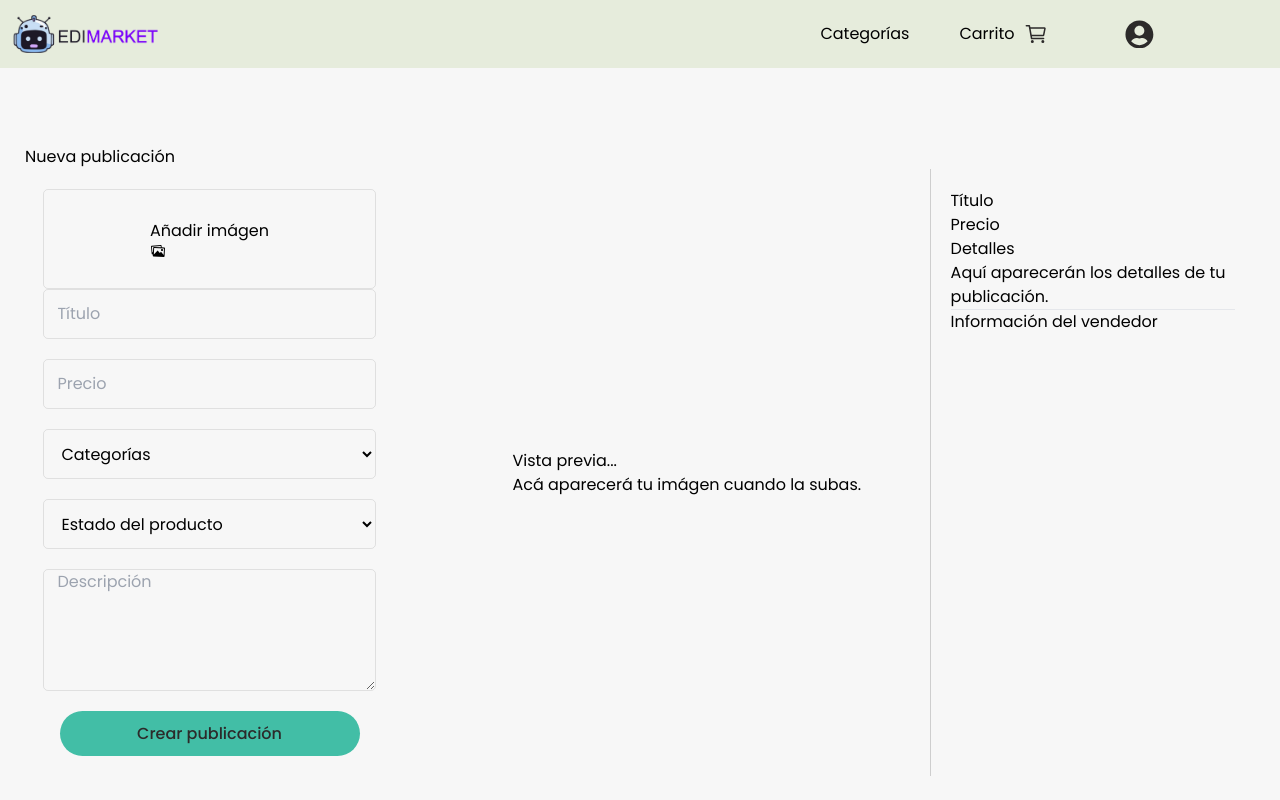
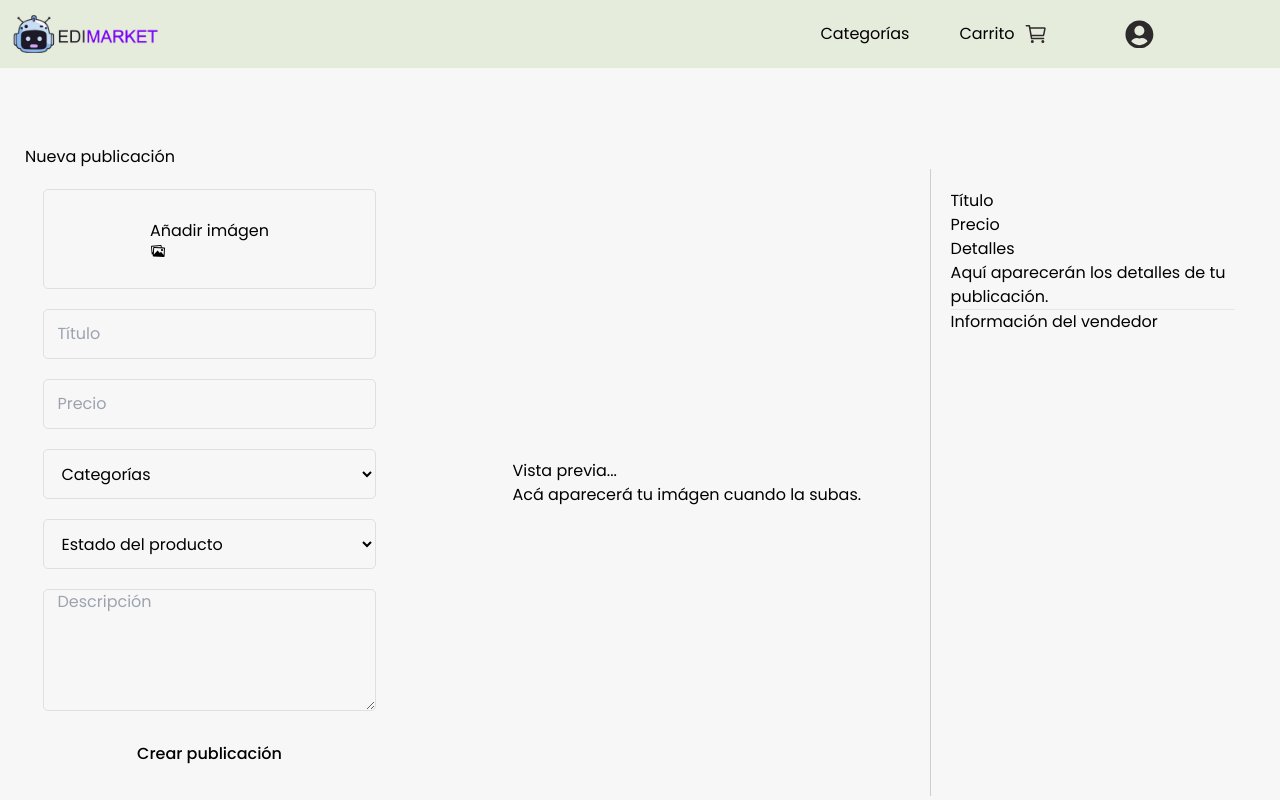
Before and after one commit to SebastianHernandez0/edimarket-2, a React (Vite) app in the folder Frontend/: page /createpost in a window 1280 px wide. Shown: the top 800 px of the page. Built offline with nearby package versions, Linux system fonts and the light colour scheme.

Commit message:
Creando validaciones para crear posts

```diff
--- a/Frontend/src/pages/createPost/CreatePost.jsx
+++ b/Frontend/src/pages/createPost/CreatePost.jsx
@@ -1,21 +1,40 @@
 import "../createPost/createPost.css";
-import { useCallback, useState } from "react";
+import { useCallback, useState, useRef, useEffect } from "react";
 import { useDropzone } from "react-dropzone";
 import { IoMdImages } from "react-icons/io";
 import { GeneralBtn } from "../../components/generalBtn/GeneralBtn";
 
 export function CreatePost() {
+  const inputRefs = {
+    titulo: useRef(null),
+    precio: useRef(null),
+    categorias: useRef(null),
+    estado: useRef(null),
+    descripcion: useRef(null),
+  };
+
+  const [createPostSuccess, setCreatePostSuccess] = useState("");
+
   const [userData, setUserData] = useState({
     titulo: "",
     precio: "",
-    descripcion: "",
     categorias: "",
     estado: "",
+    descripcion: "",
+  });
+
+  const [createPostError, setCreatePostError] = useState({
+    errorTitulo: "",
+    errorPrecio: "",
+    errorCategorias: "",
+    errorEstado: "",
+    errorDescripcion: "",
   });
 
   const onDrop = useCallback((acceptedFiles) => {
     // Do something with the files
   }, []);
+
   const { getRootProps, getInputProps, isDragActive, acceptedFiles } =
     useDropzone({ onDrop });
 
@@ -27,6 +46,83 @@ export function CreatePost() {
     });
   };
 
+  const handlePostSubmit = (e) => {
+    e.preventDefault();
+
+    setCreatePostError({
+      errorTitulo: "",
+      errorPrecio: "",
+      errorCategorias: "",
+      errorEstado: "",
+      errorDescripcion: "",
+    });
+
+    if (userData.titulo.trim() === "") {
+      setCreatePostError((prevErrors) => ({
+        ...prevErrors,
+        errorTitulo: "Pon un título a tu producto.",
+      }));
+    } else if (userData.precio.trim() === "") {
+      setCreatePostError((prevErrors) => ({
+        ...prevErrors,
+        errorPrecio: "Pon un precio a tu producto.",
+      }));
+    } else if (userData.categorias === "") {
+      setCreatePostError((prevErrors) => ({
+        ...prevErrors,
+        errorCategorias: "Selecciona una categoria.",
+      }));
+    } else if (userData.estado.trim() === "") {
+      setCreatePostError((prevErrors) => ({
+        ...prevErrors,
+        errorEstado: "Selecciona el estado del producto.",
+      }));
+    } else if (userData.descripcion.trim() === "") {
+      setCreatePostError((prevErrors) => ({
+        ...prevErrors,
+        errorDescripcion: "Describe tu producto.",
+      }));
+    } else {
+      setCreatePostSuccess("Post creado con éxito");
+      setCreatePostError({
+        errorTitulo: "",
+        errorPrecio: "",
+        errorCategorias: "",
+        errorEstado: "",
+        errorDescripcion: "",
+      });
+    }
+  };
+
+  console.log(createPostError.errorPrecio);
+  useEffect(() => {
+    // Función para determinar si se debe enfocar algún input
+    const shouldFocusInput = () => {
+      return (
+        createPostError.errorTitulo ||
+        createPostError.errorPrecio ||
+        createPostError.errorCategorias ||
+        createPostError.errorEstado ||
+        createPostError.errorDescripcion
+      );
+    };
+
+    if (shouldFocusInput()) {
+      if (createPostError.errorTitulo) {
+        inputRefs.titulo.current.focus();
+      } else if (createPostError.errorPrecio) {
+        inputRefs.precio.current.focus();
+      } else if (createPostError.errorCategorias) {
+        inputRefs.categorias.current.focus();
+      } else if (createPostError.errorEstado) {
+        inputRefs.estado.current.focus();
+      } else if (createPostError.errorDescripcion) {
+        inputRefs.descripcion.current.focus();
+      }
+      return;
+    }
+  }, [createPostError]);
+
   return (
     <section className="createpost__container bg-white shadow-sm">
       <h1 className="createpost__title text-2xl font-semibold">
@@ -34,6 +130,7 @@ export function CreatePost() {
       </h1>
       <div className="createpost__card__container ">
         <form
+          onSubmit={handlePostSubmit}
           className="createpost__card__form bg-white shadow-sm mt-4 border rounded-md"
           name="post"
         >
@@ -70,24 +167,53 @@ export function CreatePost() {
           </div>
           <div className="createpost__card__data">
             <input
+              ref={inputRefs.titulo}
               onChange={handleChangeInput}
               name="titulo"
               value={userData.titulo}
-              className="createpost__card__input"
+              className={`createpost__card__input ${
+                createPostError.errorTitulo
+                  ? "focus: outline-2 outline outline-red-600"
+                  : "focus: outline-2 outline-green-300"
+              }`}
               type="text"
               placeholder="Título"
             />
+            {userData.titulo.trim() === "" ? (
+              <p className="text-red-600 font-semibold text-sm ml-7">
+                {createPostError.errorTitulo}
+              </p>
+            ) : (
+              ""
+            )}
             <input
+              ref={inputRefs.precio}
               onChange={handleChangeInput}
               name="precio"
               value={userData.precio}
-              className="createpost__card__input"
+              className={`createpost__card__input ${
+                createPostError.errorPrecio
+                  ? "focus: outline-2 outline outline-red-600"
+                  : "focus: outline-2 outline-green-300"
+              }`}
               type="text"
               placeholder="Precio"
             />
+            {userData.precio.trim() === "" ? (
+              <p className="text-red-600 font-semibold text-sm ml-7">
+                {createPostError.errorPrecio}
+              </p>
+            ) : (
+              ""
+            )}
             <select
+              ref={inputRefs.categorias}
               onChange={handleChangeInput}
-              className="createpost__card__input"
+              className={`createpost__card__input ${
+                createPostError.errorCategorias
+                  ? "focus: outline-2 outline outline-red-600"
+                  : "focus: outline-2 outline-green-300"
+              }`}
               name="categorias"
               value={userData.categorias}
               id="categorias"
@@ -100,9 +226,21 @@ export function CreatePost() {
               <option value="telefonos">Telefonía</option>
               <option value="electrodomesticos">Electrodomésticos</option>
             </select>
+            {userData.categorias === "" ? (
+              <p className="text-red-600 font-semibold text-sm ml-7">
+                {createPostError.errorCategorias}
+              </p>
+            ) : (
+              ""
+            )}
             <select
+              ref={inputRefs.estado}
               onChange={handleChangeInput}
-              className="createpost__card__input"
+              className={`createpost__card__input ${
+                createPostError.errorEstado
+                  ? "focus: outline-2 outline outline-red-600"
+                  : "focus: outline-2 outline-green-300"
+              }`}
               value={userData.estado}
               name="estado"
               id="estado"
@@ -112,16 +250,35 @@ export function CreatePost() {
               <option value="usado-como-nuevo">Usado-Como nuevo</option>
               <option value="usado-aceptable">Usado-Aceptable</option>
             </select>
+            {userData.estado === "" ? (
+              <p className="text-red-600 font-semibold text-sm ml-7">
+                {createPostError.errorEstado}
+              </p>
+            ) : (
+              ""
+            )}
             <textarea
+              ref={inputRefs.descripcion}
               onChange={handleChangeInput}
-              className="createpost__card__input resize-none"
+              className={`createpost__card__input resize-none ${
+                createPostError.errorDescripcion
+                  ? "focus: outline-2 outline outline-red-600"
+                  : "focus: outline-2 outline-green-300"
+              }`}
               value={userData.descripcion}
               name="descripcion"
               id=""
               rows="5"
               placeholder="Descripción"
             ></textarea>
-            <GeneralBtn className="createpost__form__btn">
+            {userData.descripcion === "" ? (
+              <p className="text-red-600 font-semibold text-sm ml-7">
+                {createPostError.errorDescripcion}
+              </p>
+            ) : (
+              ""
+            )}
+            <GeneralBtn className="createpost__form__btn bg-teal-400">
               Crear publicación
             </GeneralBtn>
           </div>
--- a/Frontend/src/pages/createPost/createPost.css
+++ b/Frontend/src/pages/createPost/createPost.css
@@ -12,7 +12,6 @@
 .createpost__card__data {
   display: flex;
   flex-direction: column;
-  gap: 20px;
 }
 .createpost__card__fileimg {
   background-color: transparent;
@@ -36,18 +35,17 @@
   border: 1px solid var(--navOpacity);
   border-radius: 5px;
   min-height: 50px;
+  margin-top: 20px;
 }
-
 .createpost__form__btn {
   transition: 0.2s ease-out;
   width: 100%;
   height: 45px;
   max-width: 300px;
   border-radius: 30px;
-  background: var(--verdeAgua);
-  color: var(--dark_1);
   font-weight: 500;
   margin: 0 auto;
+  margin-top: 20px;
 }
 .createpost__form__btn:hover {
   filter: brightness(80%);
--- a/Frontend/src/pages/singIn/SingIn.jsx
+++ b/Frontend/src/pages/singIn/SingIn.jsx
@@ -30,6 +30,11 @@ export function SingIn() {
 
   const handleSingInSubmit = (e) => {
     e.preventDefault();
+
+    setSingInError({
+      errorEmail: "",
+      errorContraseña: "",
+    });
 
     if (userData.email.trim() === "") {
       setSingInError((prevErrors) => ({
```
